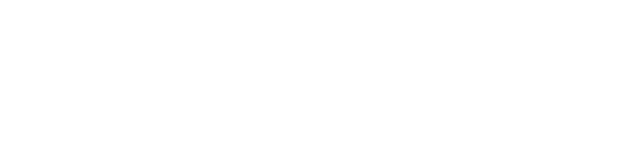
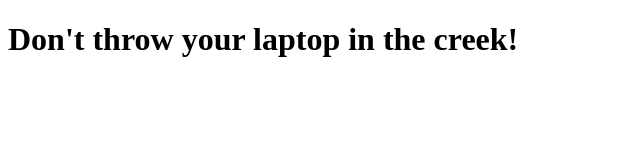
Before and after one commit to AAF78/codingdemo2, a plain HTML site: page index.html in a window 1280 px wide. Shown: the whole page, without its empty margins (0-640 px from the left). Drawn offline with Linux system fonts and the light colour scheme.

Commit message:
Adds a header to index.html

```diff
--- a/index.html
+++ b/index.html
@@ -7,6 +7,6 @@
     <title>Document</title>
 </head>
 <body>
-
+    <h1>Don't throw your laptop in the creek!</h1>
 </body>
 </html>
```
